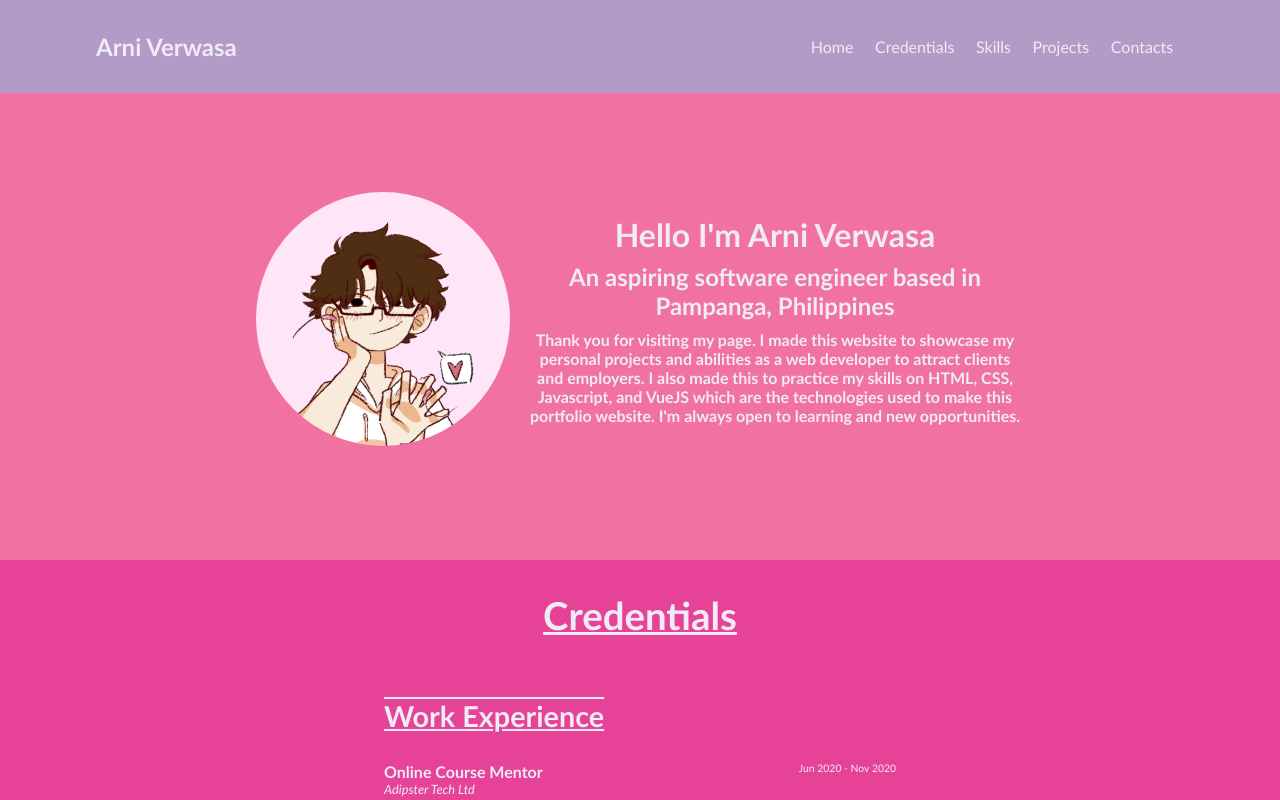
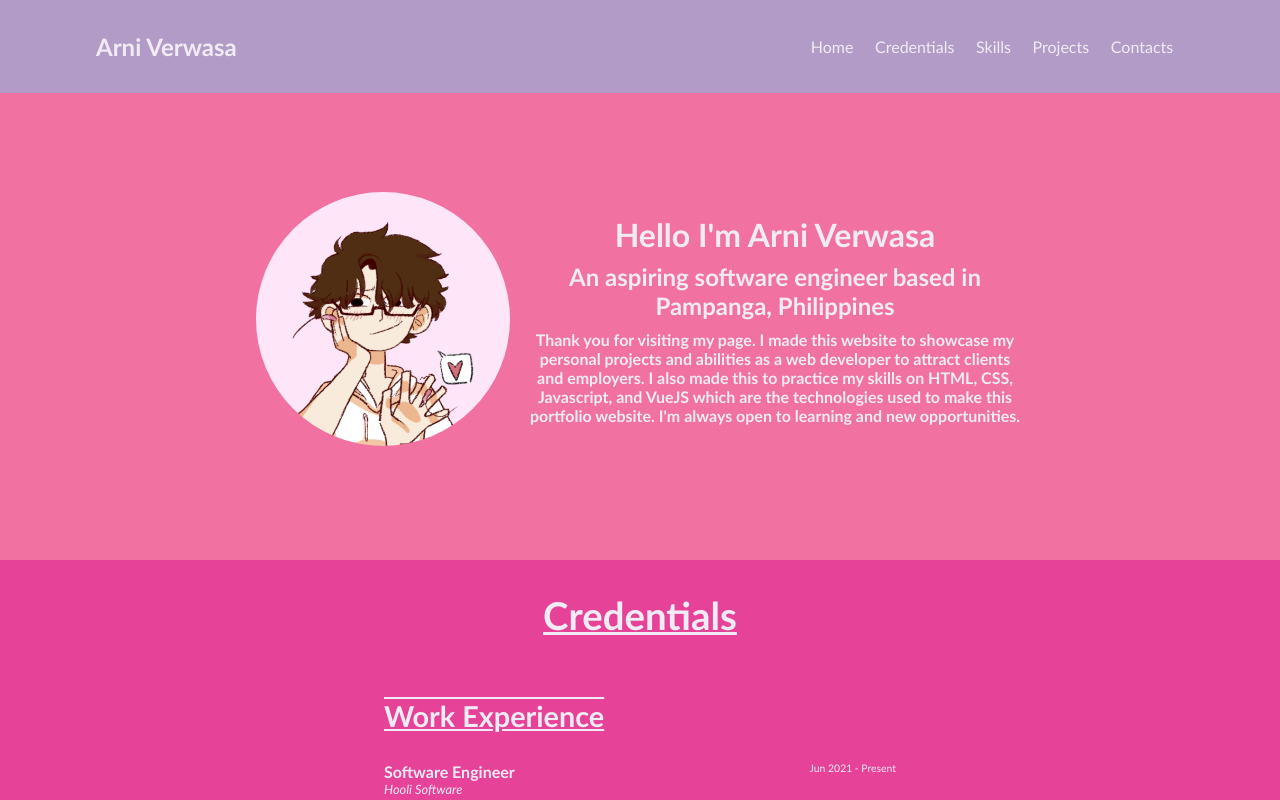
Before and after one commit to lewasaur/Profile, a Vue app: page / in a window 1280 px wide. Shown: the top 800 px of the page. Built offline with nearby package versions, Linux system fonts and the light colour scheme.

Commit message:
added work update

```diff
--- a/src/components/Credentials.vue
+++ b/src/components/Credentials.vue
@@ -5,6 +5,13 @@
         </div>
         <div class="credentials-div" cl>
             <div class="credential-box"><h2>Work Experience</h2>
+
+                <Work
+                    title="Software Engineer"
+                    company="Hooli Software"
+                    startDate="Jun 2021"
+                    endDate="- Present"
+                />
                 <Work
                     title="Online Course Mentor"
                     company="Adipster Tech Ltd"
```
